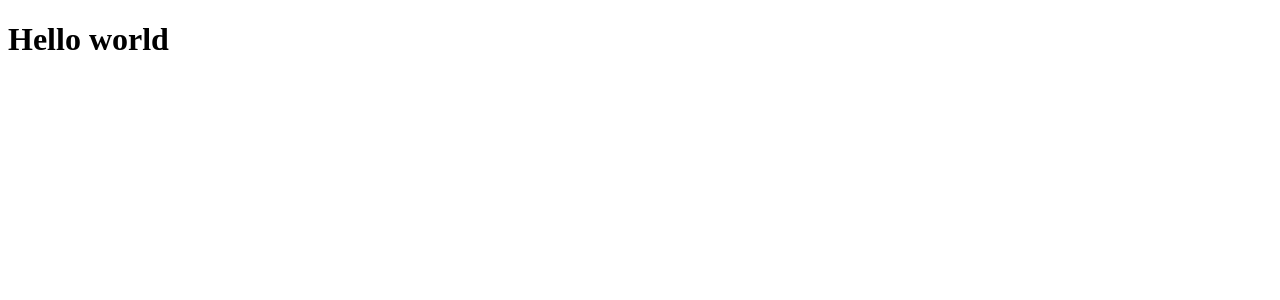
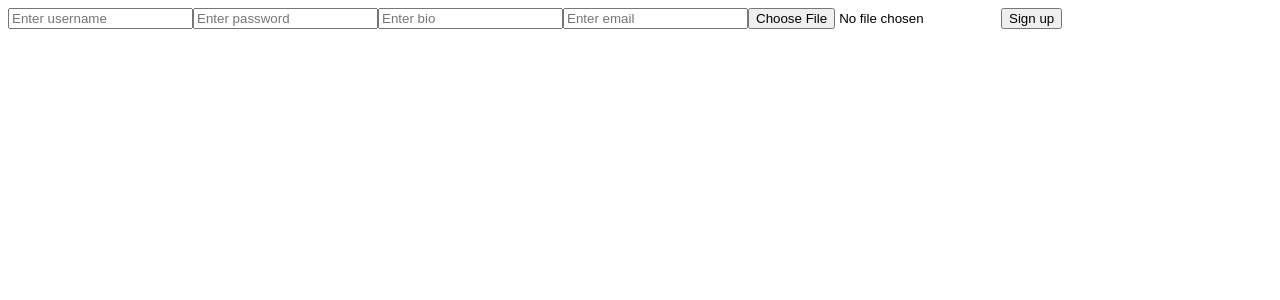
Before and after one commit to mrshanas/insta-clone, a React (Create React App) app in the folder client/: page /register in a window 1280 px wide. Shown: the top 300 px of the page. Built offline with nearby package versions, Linux system fonts and the light colour scheme.

Commit message:
Client side authentication

```diff
--- a/client/package.json
+++ b/client/package.json
@@ -6,8 +6,11 @@
     "@testing-library/jest-dom": "^5.16.2",
     "@testing-library/react": "^12.1.4",
     "@testing-library/user-event": "^13.5.0",
+    "axios": "^0.26.1",
     "react": "^17.0.2",
     "react-dom": "^17.0.2",
+    "react-file-base64": "^1.0.3",
+    "react-router-dom": "^6.2.2",
     "react-scripts": "5.0.0",
     "web-vitals": "^2.1.4"
   },
--- a/client/src/App.js
+++ b/client/src/App.js
@@ -1,11 +1,8 @@
 import React from "react";
+import MainRouter from "./pages/mainRouter";
 
 const App = () => {
-  return (
-    <div>
-      <h1>Hello world</h1>
-    </div>
-  );
+  return <MainRouter />;
 };
 
 export default App;
--- /dev/null
+++ b/client/src/api/index.js
@@ -0,0 +1,13 @@
+import axios from "axios";
+
+const API = axios.create({ baseURL: "http://localhost:5000/api/v1" });
+
+API.interceptors.request.use((req) => {
+  const token = localStorage.getItem("token");
+  if (token) {
+    req.headers.authorization = `Bearer ${token}`;
+  }
+  return req;
+});
+
+export default API;
--- /dev/null
+++ b/client/src/components/Profile/index.js
@@ -0,0 +1,10 @@
+import React from "react";
+import { useParams } from "react-router-dom";
+
+const Profile = () => {
+  const { username } = useParams();
+  console.log(username);
+  return <div>Hi welcome to my profile</div>;
+};
+
+export default Profile;
--- /dev/null
+++ b/client/src/components/Protected.js
@@ -0,0 +1,12 @@
+import React from "react";
+import { Navigate } from "react-router-dom";
+
+// this is a reusable for creating protected routes
+const Protected = ({ user, children }) => {
+  if (!user) {
+    return <Navigate to="/login" replace />;
+  }
+  return children;
+};
+
+export default Protected;
--- /dev/null
+++ b/client/src/pages/Auth/Login.js
@@ -0,0 +1,46 @@
+import React, { useState } from "react";
+import API from "../../api";
+import { useNavigate, Navigate } from "react-router-dom";
+
+const Login = () => {
+  const [form, setForm] = useState({ email: "", password: "" });
+  const user = localStorage.getItem("token");
+  const navigate = useNavigate();
+  const handleChange = (e) => {
+    setForm((prev) => ({ ...prev, [e.target.name]: e.target.value }));
+  };
+
+  const handleSubmit = (e) => {
+    e.preventDefault();
+
+    API.post("/auth/login", form)
+      .then(({ data }) => {
+        localStorage.setItem("token", data.token);
+        navigate("/");
+      })
+      .catch((err) => console.error(err));
+  };
+  return user ? (
+    <Navigate to="/" replace />
+  ) : (
+    <form onSubmit={handleSubmit}>
+      <input
+        type="email"
+        name="email"
+        value={form.email}
+        placeholder="Enter your email"
+        onChange={handleChange}
+      />
+      <input
+        type="password"
+        name="password"
+        value={form.password}
+        placeholder="Enter your password"
+        onChange={handleChange}
+      />
+      <input type="submit" value="Login" />
+    </form>
+  );
+};
+
+export default Login;
--- /dev/null
+++ b/client/src/pages/Auth/Register.js
@@ -0,0 +1,74 @@
+import React, { useState } from "react";
+import { Navigate, useNavigate } from "react-router-dom";
+import FileBase64 from "react-file-base64";
+import API from "../../api";
+
+const Register = () => {
+  const user = localStorage.getItem("token");
+  const navigate = useNavigate();
+  const [newUser, setNewUser] = useState({
+    username: "",
+    email: "",
+    password: "",
+    bio: "",
+    avatar: "",
+  });
+
+  const onDone = ({ base64 }) => {
+    setNewUser((prev) => ({ ...prev, avatar: base64 }));
+  };
+
+  const handleChange = (e) => {
+    const { name, value } = e.target;
+    setNewUser((prev) => ({ ...prev, [name]: value }));
+  };
+
+  const handleSubmit = (e) => {
+    e.preventDefault();
+
+    API.post("/auth/register", newUser)
+      .then(({ data }) => {
+        localStorage.setItem("token", data.token);
+        navigate("/");
+      })
+      .catch((err) => console.error(err));
+  };
+  return user ? (
+    <Navigate to="/" replace />
+  ) : (
+    <form onSubmit={handleSubmit}>
+      <input
+        type="text"
+        name="username"
+        value={newUser.username}
+        placeholder="Enter username"
+        onChange={handleChange}
+      />
+      <input
+        type="password"
+        name="password"
+        value={newUser.password}
+        placeholder="Enter password"
+        onChange={handleChange}
+      />
+      <input
+        type="text"
+        name="bio"
+        value={newUser.bio}
+        placeholder="Enter bio"
+        onChange={handleChange}
+      />
+      <input
+        type="email"
+        name="email"
+        value={newUser.email}
+        placeholder="Enter email"
+        onChange={handleChange}
+      />
+      <FileBase64 multiple={false} onDone={onDone} type="file" />
+      <input type="submit" value="Sign up" />
+    </form>
+  );
+};
+
+export default Register;
--- /dev/null
+++ b/client/src/pages/Home/Home.js
@@ -0,0 +1,19 @@
+import React from "react";
+import { useNavigate } from "react-router-dom";
+// import API from "../../api";
+
+const Home = () => {
+  const navigate = useNavigate();
+  const handleClick = () => {
+    localStorage.clear();
+    navigate("/login");
+  };
+  return (
+    <div>
+      Home this protected route
+      <button onClick={handleClick}>Logout</button>
+    </div>
+  );
+};
+
+export default Home;
--- /dev/null
+++ b/client/src/pages/mainRouter.js
@@ -0,0 +1,39 @@
+import React, { useEffect } from "react";
+import { Route, Routes, BrowserRouter } from "react-router-dom";
+import Login from "./Auth/Login";
+import Register from "./Auth/Register";
+import Home from "./Home/Home";
+import API from "../api";
+import Protected from "../components/Protected";
+import Profile from "../components/Profile/";
+
+const MainRouter = () => {
+  const user = localStorage.getItem("token");
+
+  return (
+    <BrowserRouter>
+      <Routes>
+        <Route
+          index
+          element={
+            <Protected user={user}>
+              <Home />
+            </Protected>
+          }
+        />
+        <Route path="login" element={<Login />} />
+        <Route path="register" element={<Register />} />
+        <Route
+          path=":username"
+          element={
+            <Protected user={user}>
+              <Profile />
+            </Protected>
+          }
+        />
+      </Routes>
+    </BrowserRouter>
+  );
+};
+
+export default MainRouter;
```
Also changed, not shown: client/public/manifest.json, 2 other files (tests, documents, lock files or other folders).
